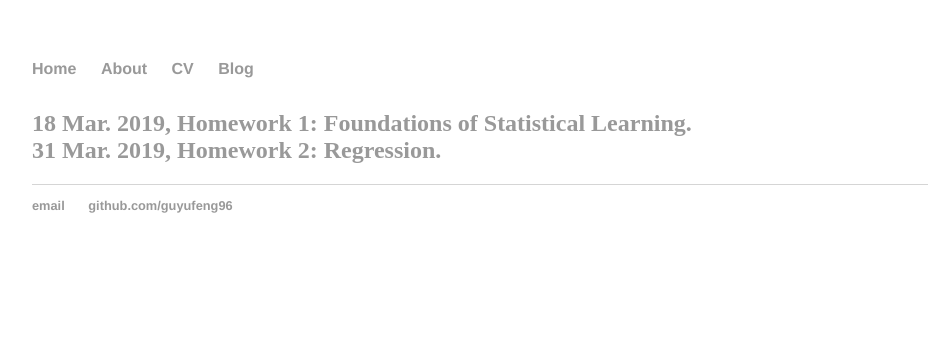
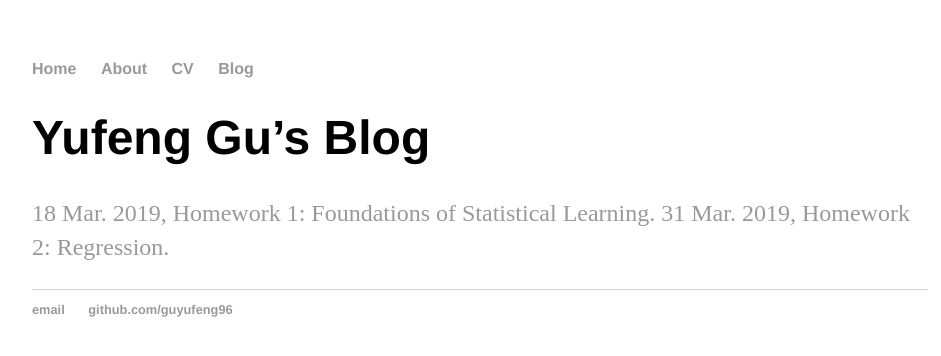
Before and after one commit to guyufeng96/guyufeng.github.io, a Jekyll site: the page built from blog/index.md, in a window 1280 px wide. Shown: the top 356 px of the page, without its empty margins (160-1101 px from the left). Built offline with Jekyll 4.4.1, drawn with Linux system fonts in a browser that asks for light colours; our own code applies the rules of GitHub Pages for plain Markdown files.

Commit message:
Update index.md

```diff
--- a/blog/index.md
+++ b/blog/index.md
@@ -1,7 +1,3 @@
-<html>
-	<h1>{{ page.title }}</h1>
-	<h2 class="posts">
-		<a href="{{site.baseurl}}/homework/hw1.pdf">18 Mar. 2019, Homework 1: Foundations of Statistical Learning.</a><br />
-		<a href="{{site.baseurl}}/homework/hw2.pdf">31 Mar. 2019, Homework 2: Regression.</a>
-</h2>
-</html>
+# Yufeng Gu's Blog
+[18 Mar. 2019, Homework 1: Foundations of Statistical Learning.]({{site.baseurl}}/homework/hw1.pdf")
+[31 Mar. 2019, Homework 2: Regression.]({{site.baseurl}}/homework/hw2.pdf")
```
